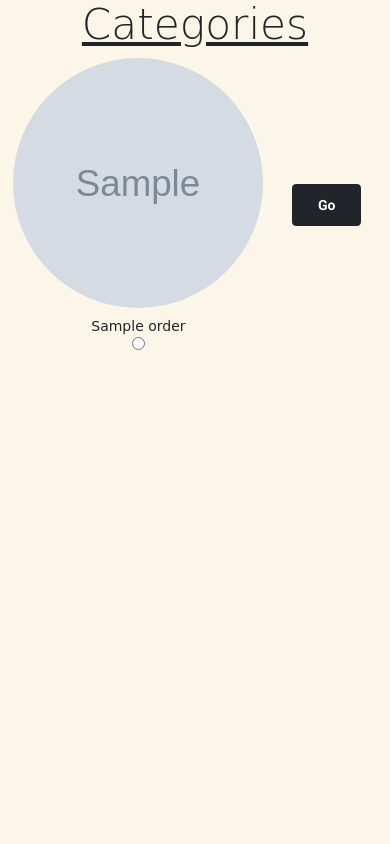
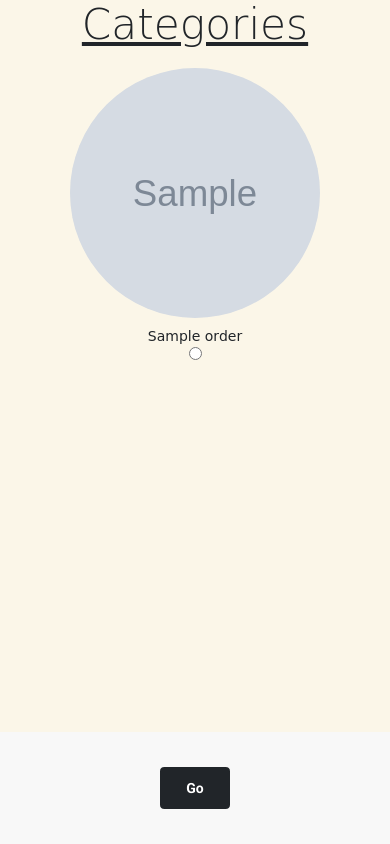
Before and after one commit to saitr/Restaurant-Menu, a Django app: template templates/category.html in a window 390 px wide. Run offline with Django 4.2, Linux system fonts and the light colour scheme; the template is opened without the code that fills it: most values are stand-ins (such as "Sample title", 1, 10 or a date in 2020); grey boxes marked "Sample" are stand-in pictures; parts of the project's set-up code (start-up, migrations or seed data) failed here and were passed over; some libraries are stand-ins or nearby versions.

Commit message:
style fix

```diff
--- a/templates/admin_login.html
+++ b/templates/admin_login.html
@@ -57,7 +57,7 @@
         <label style="font-size: 18px;" for="phone_number">Phone Number:</label>
         <input style="height: 50px;border:1px solid;" type="text" name="phone_number" id="phone_number" required>
         <br>
-        <label style="font-size: 18px;" for="password">Password:</label>admin_login_api
+        <label style="font-size: 18px;" for="password">Password:</label>
         <input style="height: 50px;border:1px solid;margin-top: 10px;" type="password" name="password" id="password" required>
         <br>
         <input class="submit-button" style="font-size: 18px;color: white;font-weight: bold;background-color: green;height: 50px;width:150px;display: flex ;align-item: center;justify-content: center;margin-top: 20px; " type="submit" value="Login">
--- a/templates/category.html
+++ b/templates/category.html
@@ -3,7 +3,90 @@
 
 {% block content %}
 {% load static %}
+<head><meta name="viewport" content="width=device-width, initial-scale=1.0">
+<style>
 
+
+     @media (max-width: 375px) {
+        .menu {
+            display: flex;
+            flex-wrap: wrap;
+            justify-content: center;
+            align-items: flex-start;
+            margin-bottom: 100px; /* Add margin at the bottom to prevent overlap */
+        }
+
+        .menu .item {
+            flex-basis: 200px;
+            margin: 10px;
+        }
+
+        .button-container {
+            width: 100%;
+            text-align: center;
+            position: fixed;
+            bottom: 0;
+            left: 0;
+            background-color: #f8f8f8;
+            padding: 20px;
+        }
+         }
+
+           @media (min-width: 376px) and (max-width: 768px) {
+            .menu {
+            display: flex;
+            flex-wrap: wrap;
+            justify-content: center;
+            align-items: flex-start;
+            margin-bottom: 100px; /* Add margin at the bottom to prevent overlap */
+        }
+
+        .menu .item {
+            flex-basis: 200px;
+            margin: 10px;
+        }
+
+        .button-container {
+            width: 100%;
+            text-align: center;
+            position: fixed;
+            bottom: 0;
+            left: 0;
+            background-color: #f8f8f8;
+            padding: 20px;
+        }
+        }
+
+        /* Styles for screens between 769px and 1024px (laptop) */
+        @media (min-width: 769px) and (max-width: 1024px) {
+           .menu {
+            display: flex;
+            flex-wrap: wrap;
+            justify-content: center;
+            align-items: flex-start;
+            margin-bottom: 100px; /* Add margin at the bottom to prevent overlap */
+        }
+
+        .menu .item {
+            flex-basis: 200px;
+            margin: 10px;
+        }
+
+        .button-container {
+            width: 100%;
+            text-align: center;
+            position: fixed;
+            bottom: 0;
+            left: 0;
+            background-color: #f8f8f8;
+            padding: 20px;
+        }
+        }
+
+
+
+</style>
+</head>
 
  {% for item in return_list %}
     {% if forloop.last %}
@@ -45,9 +128,9 @@
 
         </div>
         {% endfor %}
-            <div class="text-center">
-    <button type="submit" class="btn btn-dark m-3">Go</button>
-</div>
+            <div class="button-container">
+    <button   type="submit" class="btn btn-dark m-3">Go</button>
+        </div>
         </form>
       </div>
 
```
Also changed, not shown: templates/download_bill.html (+14 -14 lines).
